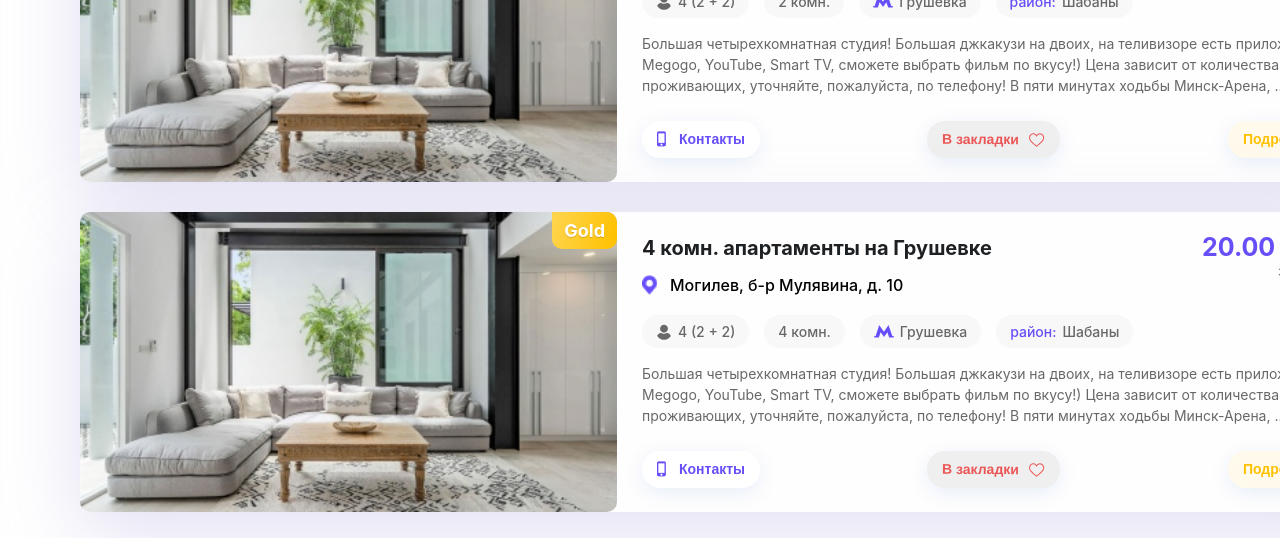
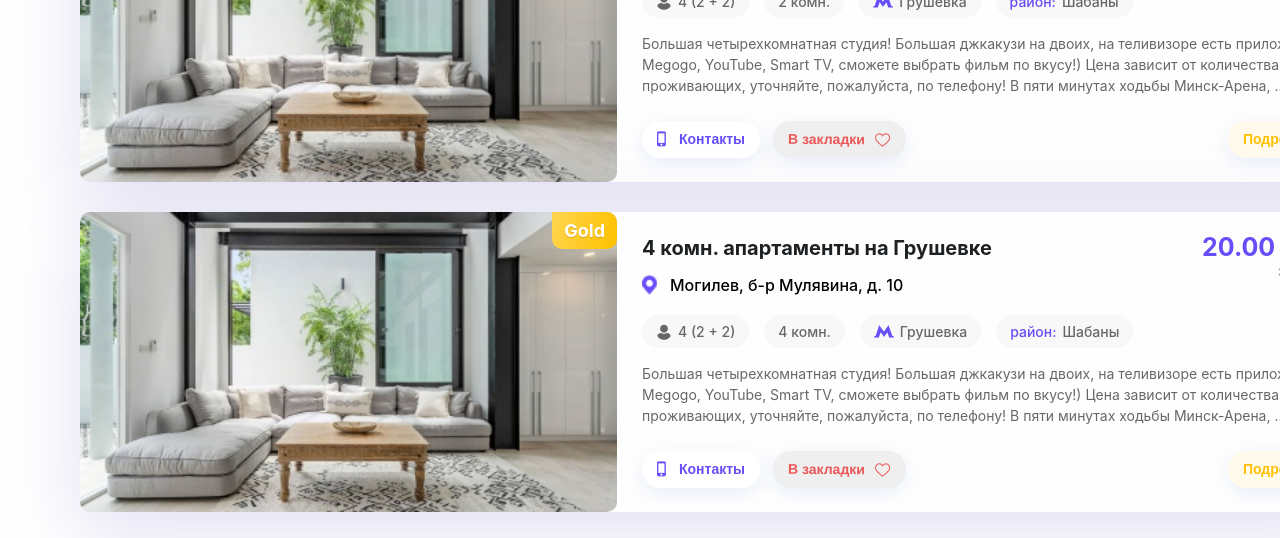
Before and after one commit to Klaurrr/SDAEM.BY-, a React (Create React App) app: page /apartments/1 in a window 1280 px wide. Shown: the part 820-1358 px from the top of the page. Built offline with nearby package versions, Linux system fonts and the light colour scheme.

Commit message:
bug fixes

```diff
--- a/src/components/CardList/cardList.module.scss
+++ b/src/components/CardList/cardList.module.scss
@@ -165,6 +165,7 @@
 .heart {
     display: flex;
     align-items: center;
+    margin-right: 308px;
 
     p {
         font-weight: 600;
```
